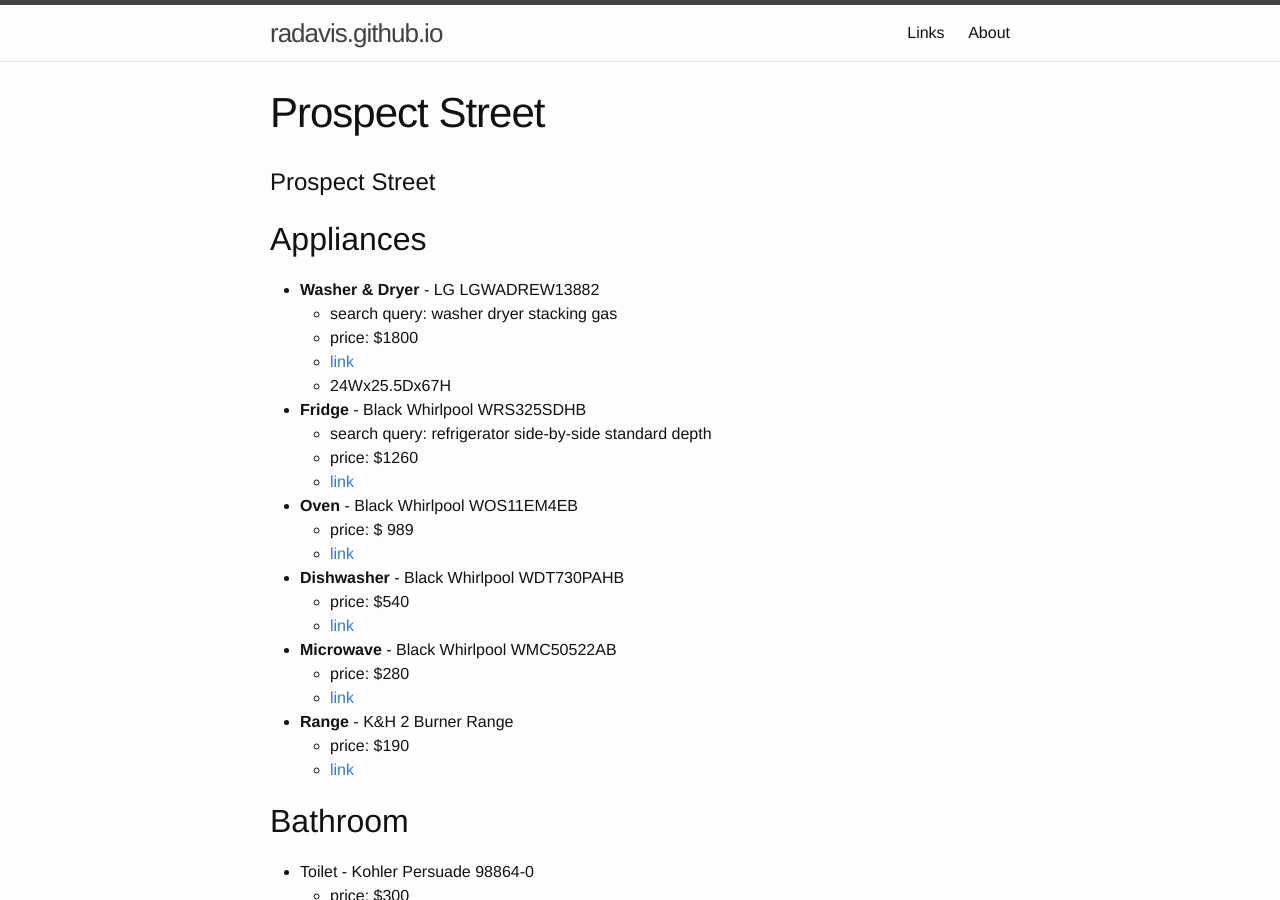
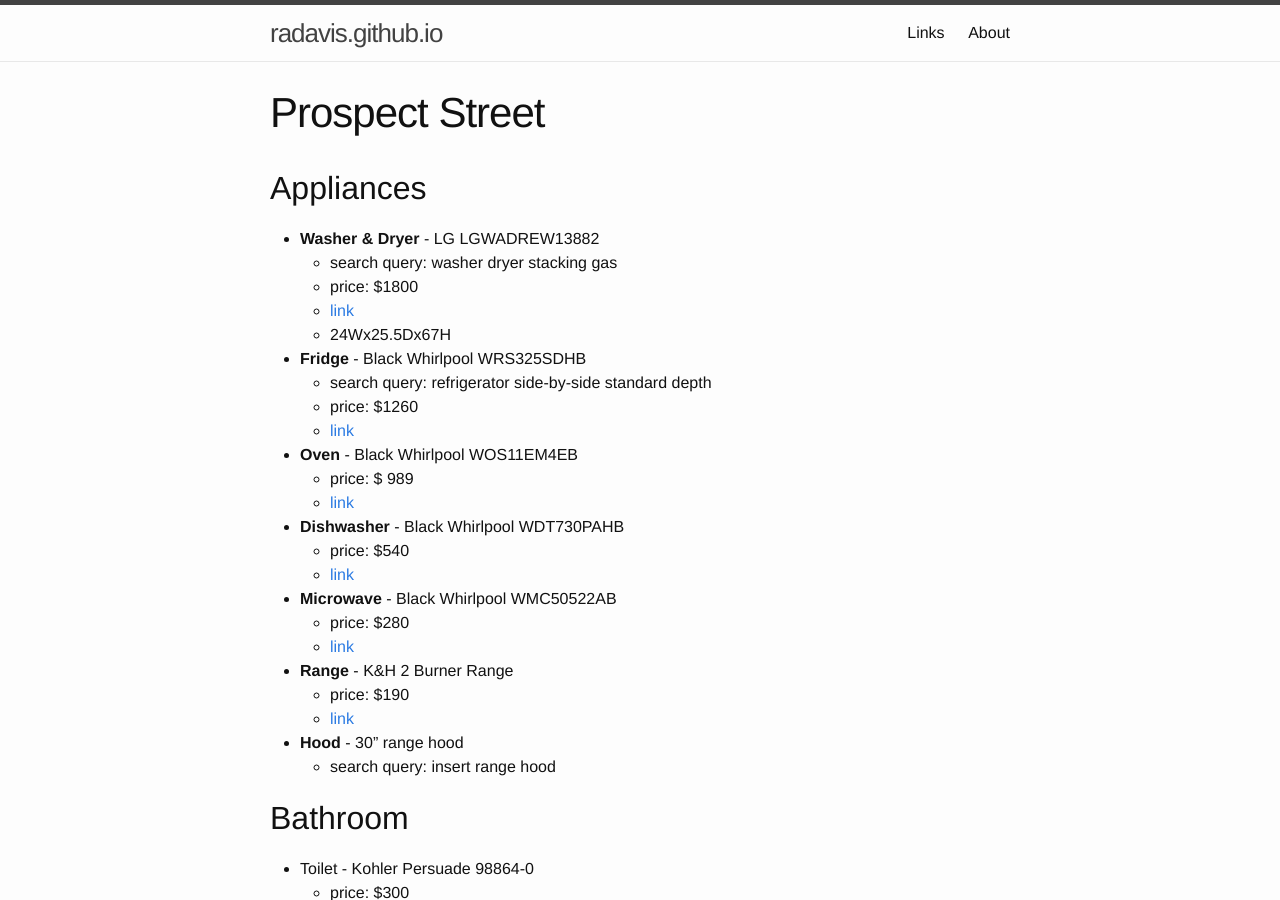
Before and after one commit to radavis/radavis.github.io, a Jekyll site: the page built from prospect-street.md, in a window 1280 px wide and 900 px high. Built offline with Jekyll 4.4.1, drawn with Linux system fonts in a browser that asks for light colours; our own code applies the rules of GitHub Pages for plain Markdown files.

Commit message:
save point

```diff
--- a/prospect-street.md
+++ b/prospect-street.md
@@ -23,6 +26,8 @@
 * **Range** - K&H 2 Burner Range
   - price: $190
   - [link](https://www.kitchen-and-home.com/products/kh-2-burner-12-lpgpropane-gas-glass-cooktop-2-gcw-lpg/)
+* **Hood** - 30" range hood
+  - search query: insert range hood
 
 
 ## Bathroom
```
Also changed, not shown: other parts of prospect-street.md (+4 -1 lines).
